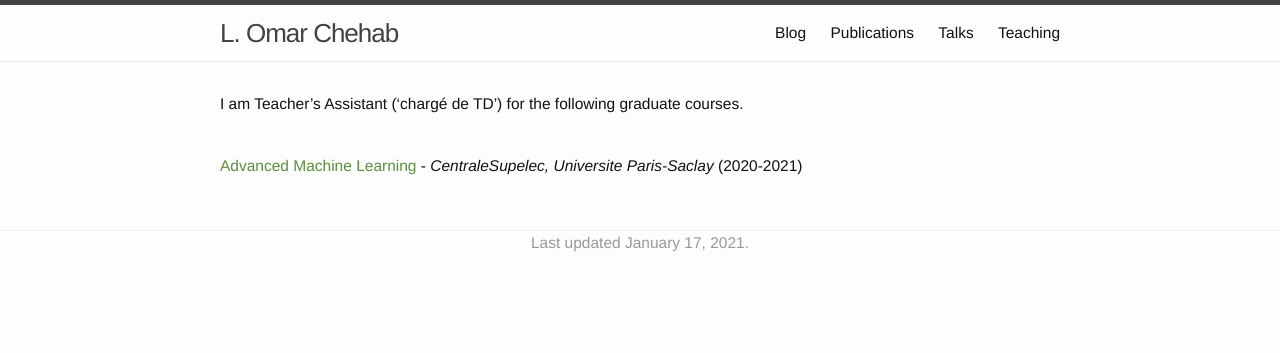
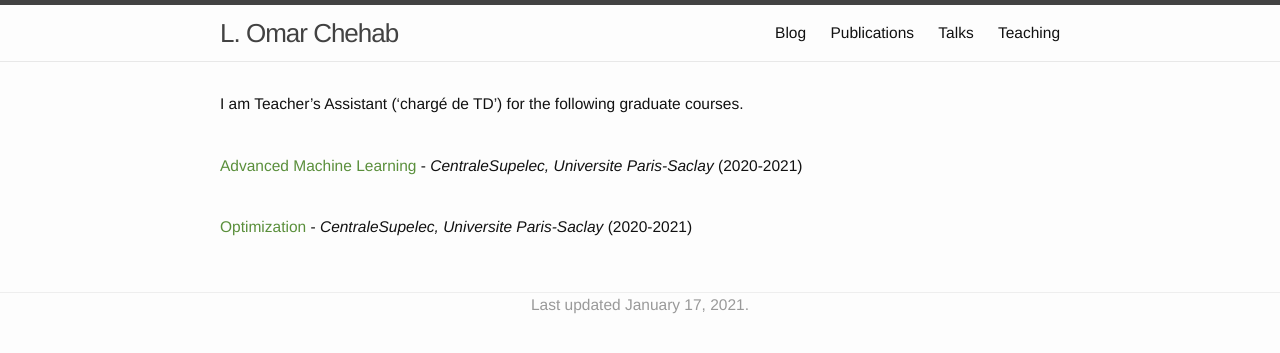
Before and after one commit to l-omar-chehab/l-omar-chehab.github.io, a Jekyll site: the page built from teaching.md, in a window 1280 px wide. Shown: the top 353 px of the page. Built offline with Jekyll 4.4.1, drawn with Linux system fonts in a browser that asks for light colours.

Commit message:
Update 2020.yml

```diff
--- a/_data/teaching/2020.yml
+++ b/_data/teaching/2020.yml
@@ -4,3 +4,8 @@
   name: Advanced Machine Learning
   institution: CentraleSupelec, Universite Paris-Saclay
   year: 2020-2021
+
+- layout: teaching_omar. # this does not change anything I think
+  name: Optimization
+  institution: CentraleSupelec, Universite Paris-Saclay
+  year: 2020-2021
```
